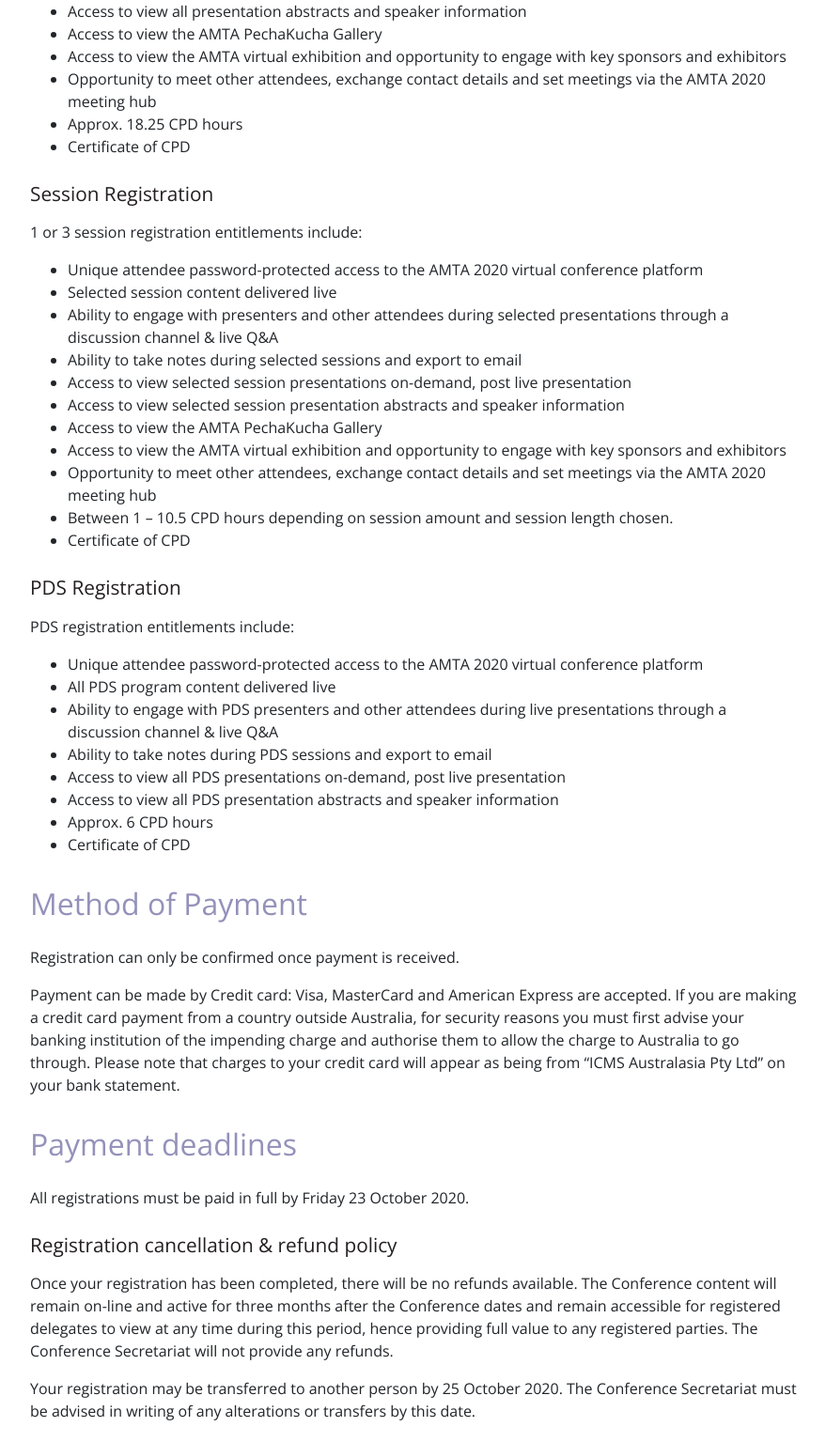
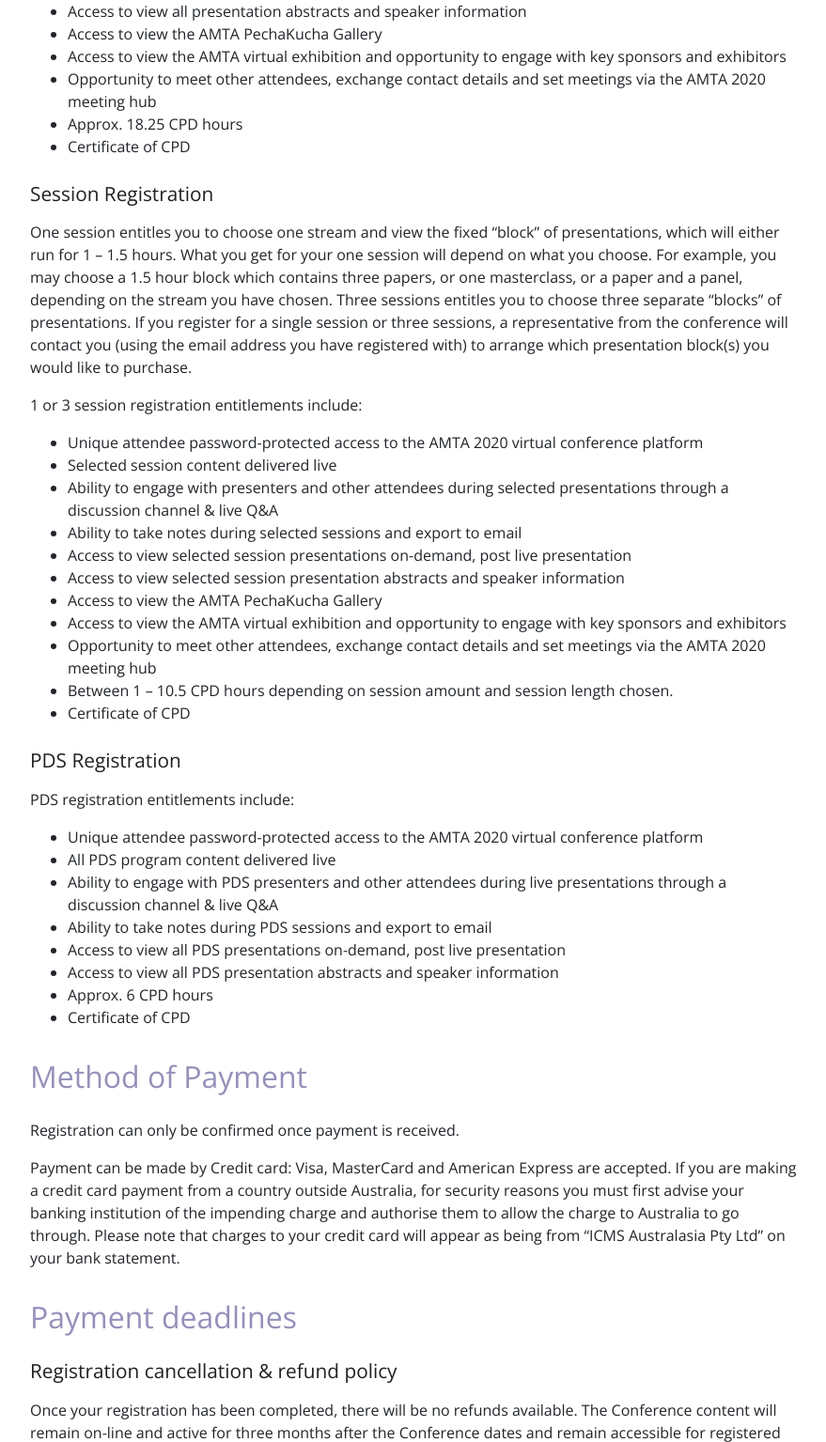
Before and after one commit to ICMS-Australasia/AMTA2021, a PHP site: page /event-registration in a window 1280 px wide. Shown: the part 2691-4226 px from the top of the page at 94% size, without its empty margins (53-932 px from the left). Run offline with PHP 8.4, Linux system fonts and the light colour scheme; some libraries are stand-ins or nearby versions.

Commit message:
Updated session registration and payment deadlines

```diff
--- a/event-registration.php
+++ b/event-registration.php
@@ -142,6 +142,9 @@ include('include/header.php');
     <li>Certificate of CPD</li>
 </ul>
 <h3>Session Registration</h3>
+
+<p>One session entitles you to choose one stream and view the fixed “block” of presentations, which will either run for 1 – 1.5 hours. What you get for your one session will depend on what you choose. For example, you may choose a 1.5 hour block which contains three papers, or one masterclass, or a paper and a panel, depending on the stream you have chosen. Three sessions entitles you to choose three separate “blocks” of presentations. If you register for a single session or three sessions, a representative from the conference will contact you (using the email address you have registered with) to arrange which presentation block(s) you would like to purchase.</p>
+
 <p>1 or 3 session registration entitlements include:</p>
 <ul>
     <li>Unique attendee password-protected access to the AMTA 2020 virtual conference platform</li>
@@ -156,6 +159,7 @@ include('include/header.php');
     <li>Between 1 – 10.5 CPD hours depending on session amount and session length chosen.</li>
     <li>Certificate of CPD</li>
 </ul>
+
 <h3>PDS Registration</h3>
 <p>PDS registration entitlements include:</p>
 <ul>
@@ -172,7 +176,6 @@ include('include/header.php');
 <p>Registration can only be confirmed once payment is received.</p>
 <p>Payment can be made by Credit card: Visa, MasterCard and American Express are accepted. If you are making a credit card payment from a country outside Australia, for security reasons you must first advise your banking institution of the impending charge and authorise them to allow the charge to Australia to go through. Please note that charges to your credit card will appear as being from “ICMS Australasia Pty Ltd” on your bank statement.</p>
 <h2>Payment deadlines</h2>
-<p>All registrations must be paid in full by Friday 23 October 2020.</p>
 <h3>Registration cancellation & refund policy</h3>
 <p>Once your registration has been completed, there will be no refunds available. The Conference content will remain on-line and active for three months after the Conference dates and remain accessible for registered delegates to view at any time during this period, hence providing full value to any registered parties.  The Conference Secretariat will not provide any refunds.</p>
 <p>Your registration may be transferred to another person by 25 October 2020. The Conference Secretariat must be advised in writing of any alterations or transfers by this date.</p>
```
